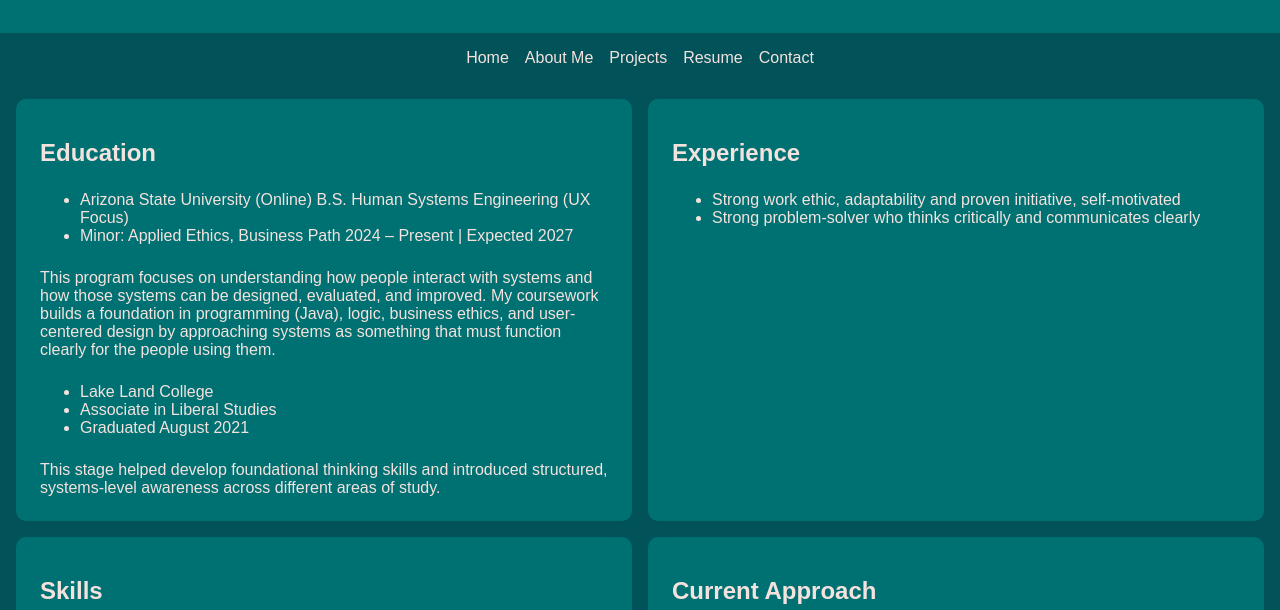
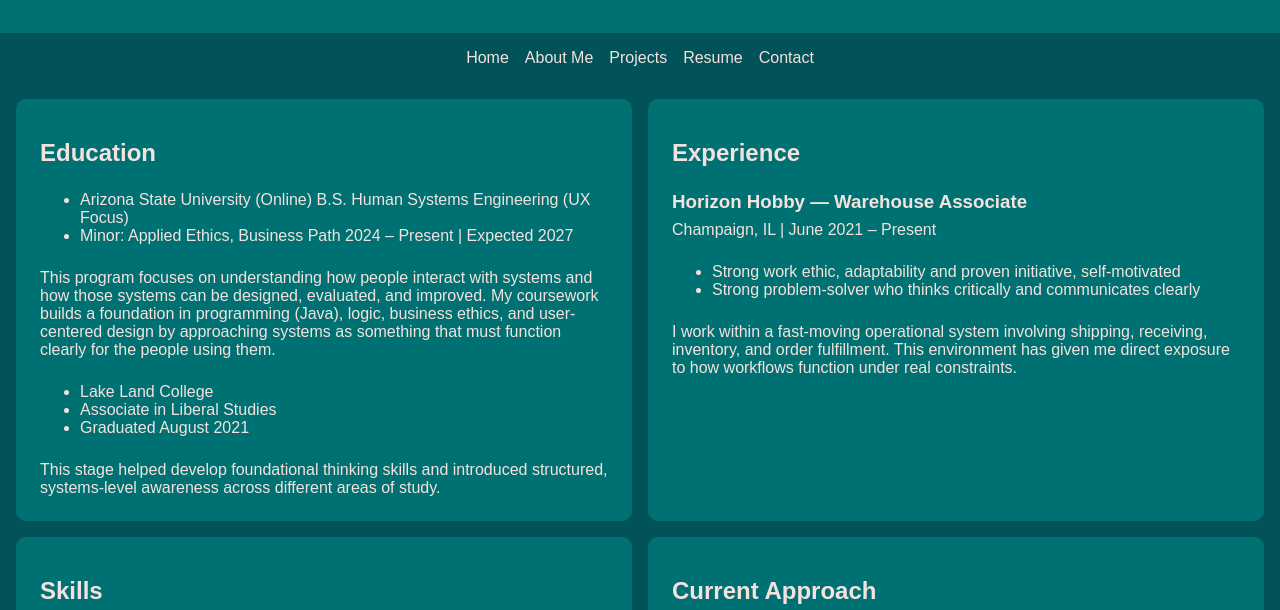
Before and after one commit to jstinso5/my-first-portfolio, a plain HTML site: page resume.html in a window 1280 px wide. Shown: the part 111-721 px from the top of the page. Drawn offline with Linux system fonts and the light colour scheme.

Commit message:
Experience

```diff
--- a/resume.html
+++ b/resume.html
@@ -40,10 +40,13 @@
         </section>
         <section>
             <h2>Experience</h2>
+            <h3>Horizon Hobby — Warehouse Associate</h3>
+            <p> Champaign, IL | June 2021 – Present</p>
             <ul>
                 <li>Strong work ethic, adaptability and proven initiative, self-motivated </li>
                 <li>Strong problem-solver who thinks critically and communicates clearly</li>
             </ul>
+            <p>I work within a fast-moving operational system involving shipping, receiving, inventory, and order fulfillment. This environment has given me direct exposure to how workflows function under real constraints.</p>
         </section>
         <section>
             <h2>Skills</h2>
--- a/styles.css
+++ b/styles.css
@@ -60,6 +60,7 @@
     text-decoration: none;
     font-weight: bold;
     margin: 1rem 0 0;
+    display: block;
 }
 section h2 {
     margin-bottom: 0.5rem;
```
